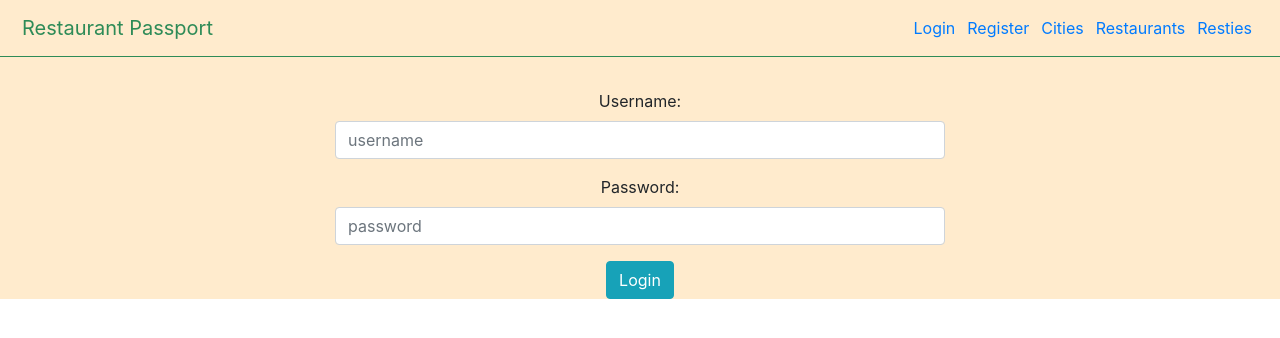
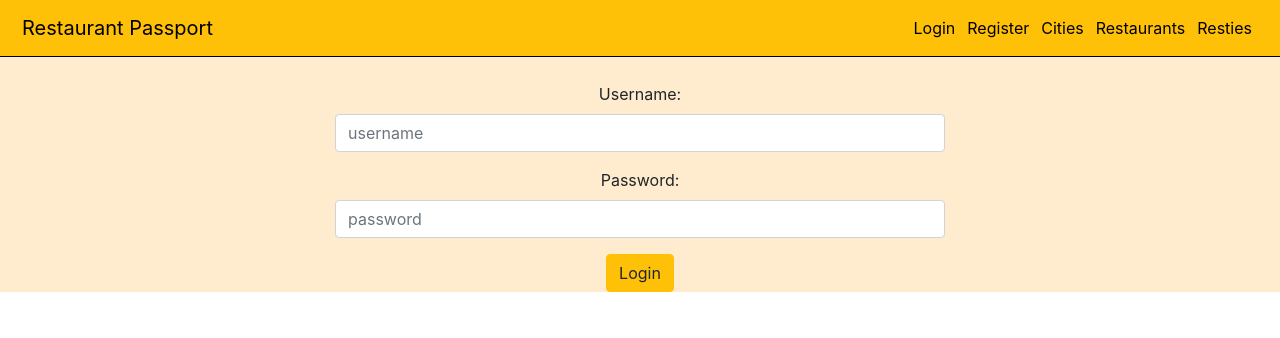
Before and after one commit to restaurantpassport/rp-FrontEndRepo, a React (Create React App) app in the folder restaurant-passport/: page /login in a window 1280 px wide. Shown: the top 338 px of the page. Built offline with nearby package versions, Linux system fonts and the light colour scheme.

Commit message:
Last commit of Wed Night

```diff
--- a/restaurant-passport/src/App.js
+++ b/restaurant-passport/src/App.js
@@ -14,14 +14,14 @@ function App() {
     <Router>
     <div className="App">
 
-      <Navbar>
-        <NavbarBrand>Restaurant Passport</NavbarBrand>
+      <Navbar style = {{ backgroundColor: '#ffc107' }}>
+        <NavbarBrand style={{ color: 'black'}}>Restaurant Passport</NavbarBrand>
         <div className='Links'>
-            <Link to='/login'>Login</Link>
-            <Link to='/register'>Register</Link>
-            <Link to='/cities'>Cities</Link>
-            <Link to='/cities/:id/restaurants'>Restaurants</Link>
-            <Link to='/resaurant/:id'>Resties</Link>
+            <Link style={{color: 'black'}}  to='/login'>Login</Link>
+            <Link style={{color: 'black'}} to='/register'>Register</Link>
+            <Link style={{color: 'black'}} to='/cities'>Cities</Link>
+            <Link style={{color: 'black'}} to='/cities/:id/restaurants'>Restaurants</Link>
+            <Link style={{color: 'black'}} to='/resaurant/:id'>Resties</Link>
           </div>
       </Navbar>
 
--- a/restaurant-passport/src/components/Cities.js
+++ b/restaurant-passport/src/components/Cities.js
@@ -24,7 +24,7 @@ render() {
             <div className='city-list-wrapper'>
                 {this.props.cities.map(city => (
                     <div className='city-list' key={city.id}>
-                    <Link to={`/cities/${city.id}/restaurants`}>
+                    <Link style={{color: 'black'}} to={`/cities/${city.id}/restaurants`}>
                         <div key={city.id}>
                         <h2>{city.name}</h2>
                         </div>
--- a/restaurant-passport/src/components/Login.js
+++ b/restaurant-passport/src/components/Login.js
@@ -58,7 +58,7 @@ class Login extends React.Component {
                     </Col>
                     </FormGroup>
 
-                <Button color='info' onClick={this.login}>Login
+                <Button color='warning' onClick={this.login}>Login
                     </Button>
                 </Form>
 
--- a/restaurant-passport/src/components/Register.js
+++ b/restaurant-passport/src/components/Register.js
@@ -71,7 +71,7 @@ class Register extends React.Component {
                     </Col>
                     </FormGroup>
 
-                <Button color='info' onClick={this.register}>Submit
+                <Button color='warning' onClick={this.register}>Submit
                     </Button>
                 </Form>
 
--- a/restaurant-passport/src/index.css
+++ b/restaurant-passport/src/index.css
@@ -22,8 +22,8 @@ nav {
   align-items: center;
   align-content: center;
   padding: 0 18px;
-  border-bottom: 1px solid seagreen;
-  margin-bottom: 32px;
+  border-bottom: 1px solid black;
+  margin-bottom: 25px;
   color: seagreen
 }
 
```
